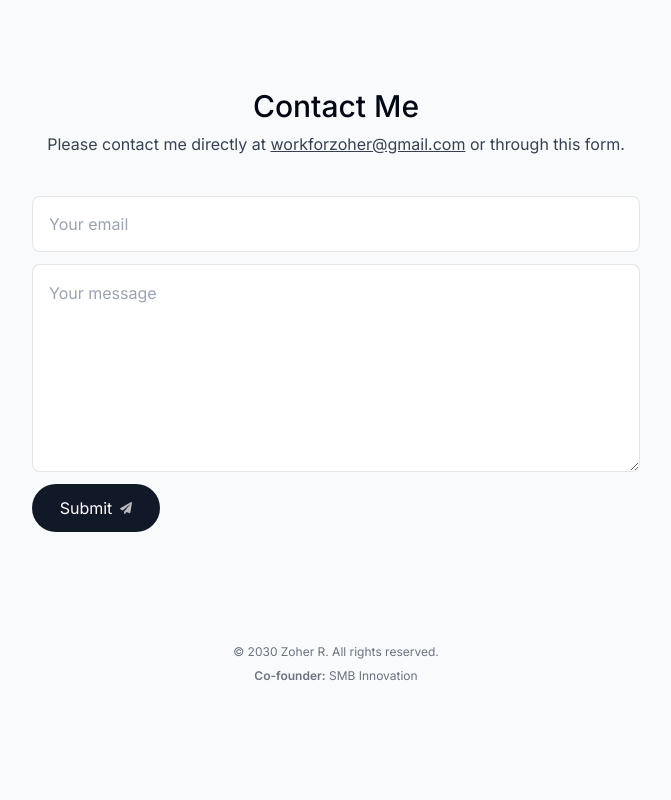
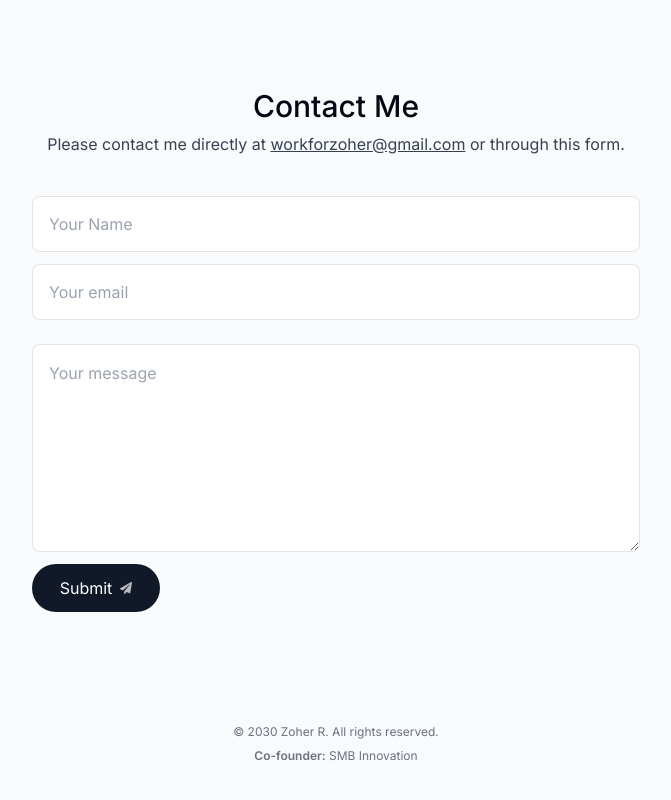
Before and after one commit to zoherr/Nextjs-portfolio, a Next.js app: page / in a window 1280 px wide. Shown: the part 2638-3438 px from the top of the page, without its empty margins (304-975 px from the left). Before the commit the page ends 3362 px from the top, so only its background shows below. Built offline with nearby package versions, Linux system fonts and the light colour scheme; no server answers.

Commit message:
Update contact.tsx

```diff
--- a/components/contact.tsx
+++ b/components/contact.tsx
@@ -48,7 +48,6 @@ export default function Contact() {
             toast.error(error);
             return;
           }
-
           toast("Email sent successfully!", {
             icon: '🦁',
           });
@@ -56,6 +55,14 @@ export default function Contact() {
       >
         <input
           className="h-14 px-4 rounded-lg borderBlack dark:bg-white dark:bg-opacity-80 dark:focus:bg-opacity-100 transition-all dark:outline-none"
+          name="senderName"
+          type="text"
+          required
+          maxLength={500}
+          placeholder="Your Name"
+        />
+        <input
+          className="h-14 px-4 my-3 rounded-lg borderBlack dark:bg-white dark:bg-opacity-80 dark:focus:bg-opacity-100 transition-all dark:outline-none"
           name="senderEmail"
           type="email"
           required
```
